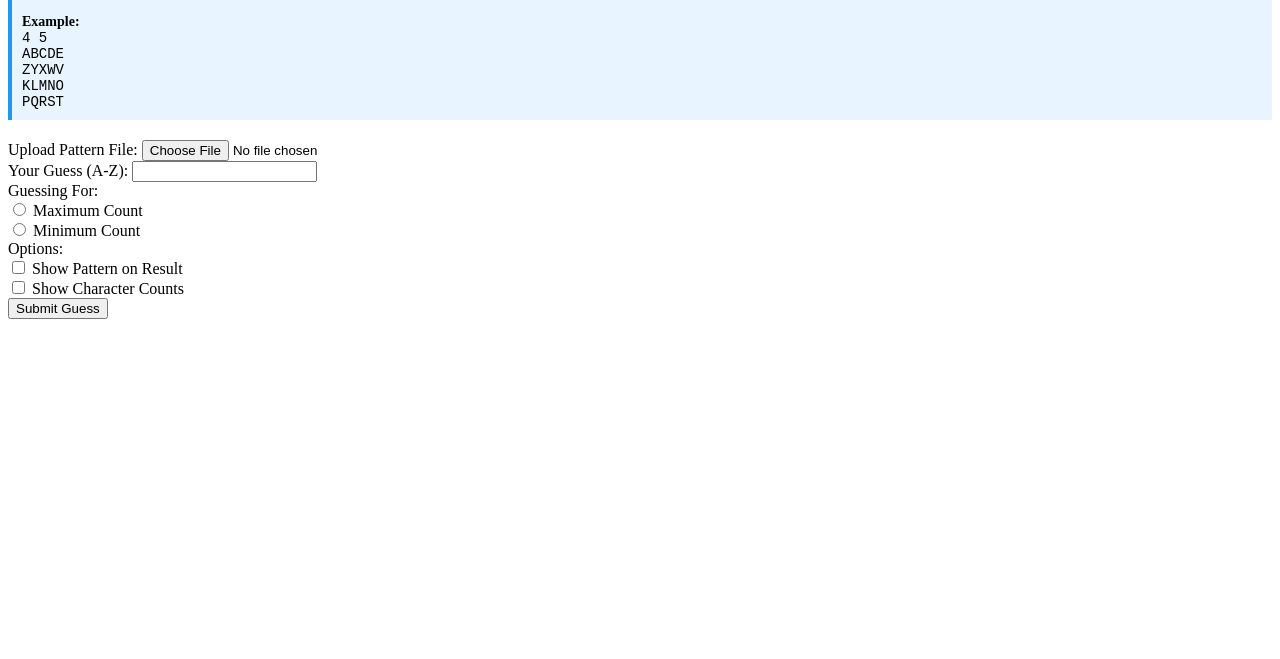
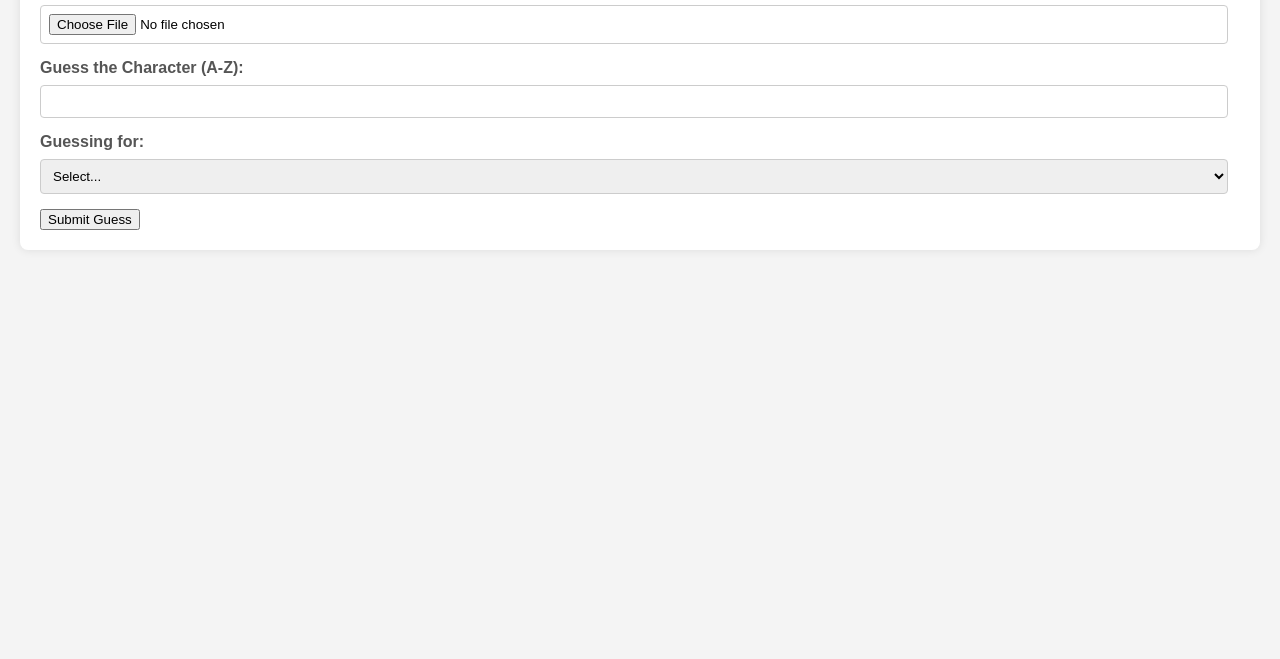
Before and after one commit to FBMPIX/Group_Project, a plain HTML site: page CPS3525/index.html in a window 1280 px wide. Shown: the part 141-800 px from the top of the page. Drawn offline with Linux system fonts and the light colour scheme.

Commit message:
Update index.html

```diff
--- a/CPS3525/index.html
+++ b/CPS3525/index.html
@@ -1,58 +1,106 @@
 <!DOCTYPE html>
-<html>
+<html lang="en">
 <head>
+    <meta charset="UTF-8">
+    <meta name="viewport" content="width=device-width, initial-scale=1.0">
     <title>Pattern Guessing Game</title>
     <style>
-        .instructions {
-            background-color: #e8f4ff;
-            border-left: 4px solid #2196F3;
-            padding: 10px;
-            margin-bottom: 20px;
-            font-size: 14px;
+        body {
+            font-family: sans-serif;
+            margin: 20px;
+            background-color: #f4f4f4;
+        }
+        .container {
+            background-color: #fff;
+            padding: 20px;
+            border-radius: 8px;
+            box-shadow: 0 0 10px rgba(0, 0, 0, 0.1);
+        }
+        h1 {
+            text-align: center;
+            color: #333;
+        }
+        label {
+            display: block;
+            margin-bottom: 8px;
+            font-weight: bold;
+            color: #555;
+        }
+        input[type="file"],
+        input[type="text"],
+        input[type="number"],
+        select,
+        textarea {
+            width: calc(100% - 12px);
+            padding: 8px;
+            margin-bottom: 15px;
+            border: 1px solid #ccc;
+            border-radius: 4px;
+            box-sizing: border-box;
+        }
+        input[type="radio"],
+        input[type="checkbox"] {
+            margin-right: 5px;
+        }
+        .radio-group label,
+        .checkbox-group label {
+            display: inline-block;
+            margin-right: 15px;
+            font-weight: normal;
+        }
+        input[type="submit"] {
+            background-color: #007bff;
+            color: white;
+            padding: 10px 15px;
+            border: none;
+            border-radius: 4px;
+            cursor: pointer;
+            font-size: 16px;
+        }
+        input[type="submit"]:hover {
+            background-color: #0056b3;
+        }
+        .calendar-container {
+            margin-bottom: 15px;
+        }
+        input[type="date"] {
+            padding: 8px;
+            border: 1px solid #ccc;
+            border-radius: 4px;
+        }
+        .slider-container {
+            margin-bottom: 15px;
+        }
+        input[type="range"] {
+            width: 100%;
         }
     </style>
 </head>
 <body>
+    <div class="container">
         <h1>Pattern Guessing Game</h1>
-    <div class="instructions">
-        <strong>📄 Input File Format:</strong><br>
-        - The first line must contain two integers: the number of rows and columns.<br>
-        - The following lines must contain the grid with only uppercase letters A–Z.<br>
-        <br>
-        <strong>Example:</strong><br>
-        <code>
-            4 5<br>
-            ABCDE<br>
-            ZYXWV<br>
-            KLMNO<br>
-            PQRST
-        </code>
+        <form action="/cgi-bin/CPS3525/project3" method="post" enctype="multipart/form-data">
+            <div>
+                <label for="pattern_file">Upload Pattern File:</label>
+                <input type="file" id="pattern_file" name="pattern_file" required>
             </div>
 
-    <form action="/cgi-bin/CPS3525/project3" method="GET" enctype="multipart/form-data">
             <div>
-            <label for="pattern_file">Upload Pattern File:</label>
-            <input type="file" id="pattern_file" name="pattern_file">
+                <label for="guess_char">Guess the Character (A-Z):</label>
+                <input type="text" id="guess_char" name="guess_char" maxlength="1" pattern="[A-Z]" title="Enter a single uppercase letter" required>
             </div>
+
             <div>
-            <label for="guess_char">Your Guess (A-Z):</label>
-            <input type="text" id="guess_char" name="guess_char" maxlength="1">
+                <label for="guess_type">Guessing for:</label>
+                <select id="guess_type" name="guess_type" required>
+                    <option value="">Select...</option>
+                    <option value="maximum">Maximum Count</option>
+                    <option value="minimum">Minimum Count</option>
+                </select>
             </div>
-        <div>
-            <label>Guessing For:</label><br>
-            <input type="radio" id="max_count" name="guess_type" value="max" required>
-            <label for="max_count">Maximum Count</label><br>
-            <input type="radio" id="min_count" name="guess_type" value="min" required>
-            <label for="min_count">Minimum Count</label>
-        </div>
-        <div>
-            <label>Options:</label><br>
-            <input type="checkbox" id="show_pattern" name="show_pattern" value="yes">
-            <label for="show_pattern">Show Pattern on Result</label><br>
-            <input type="checkbox" id="show_counts" name="show_counts" value="yes">
-            <label for="show_counts">Show Character Counts</label><br>
-        </div>
+
             <button type="submit">Submit Guess</button>
         </form>
+    </div>
 </body>
 </html>
```
Lines whose indentation alone changed are shown as unchanged.
